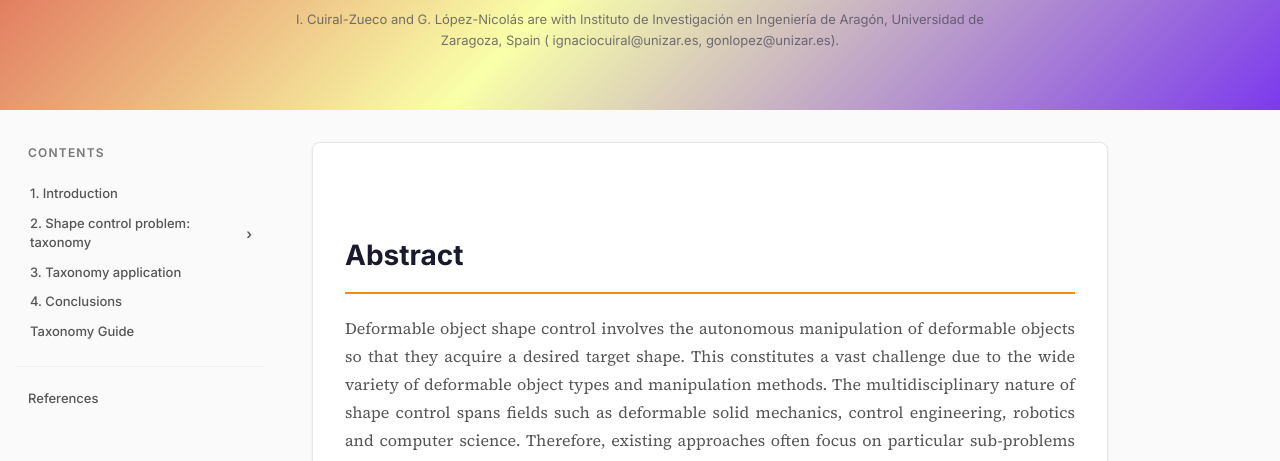
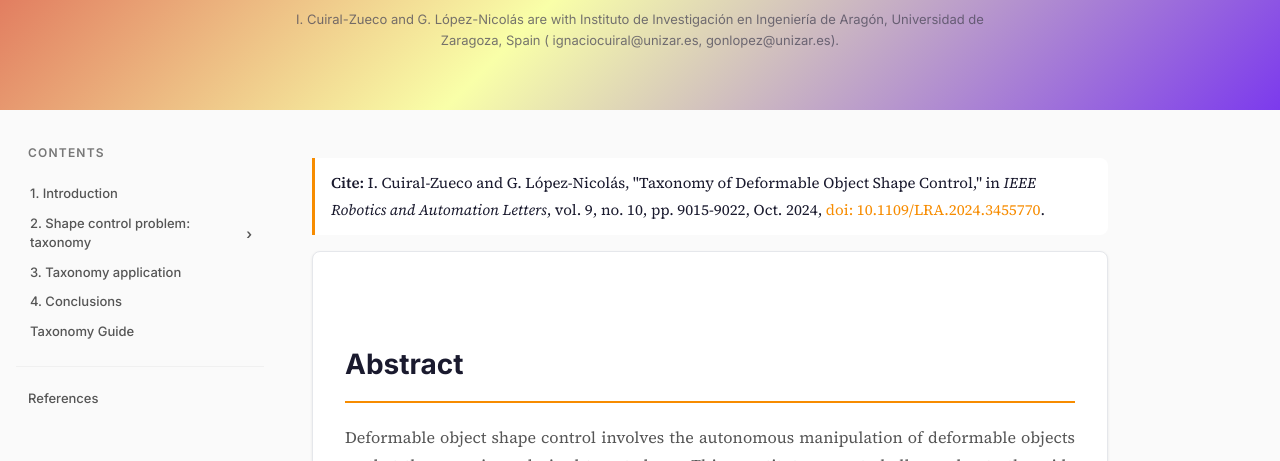
Before and after one commit to nachocz/Taxonomy-of-deformable-object-shape-control, a plain HTML site: page docs/index.html in a window 1280 px wide. Shown: the part 339-800 px from the top of the page. Drawn offline with nearby package versions, Linux system fonts and the light colour scheme.

Commit message:
ADDED CITATION

```diff
--- a/docs/index.html
+++ b/docs/index.html
@@ -98,6 +98,10 @@
     <!-- Main content area -->
     <main class="content">
 
+            <blockquote class="guide-cite">
+                <strong>Cite:</strong> I. Cuiral-Zueco and G. López-Nicolás, "Taxonomy of Deformable Object Shape Control," in <em>IEEE Robotics and Automation Letters</em>, vol. 9, no. 10, pp. 9015-9022, Oct. 2024, <a href="https://doi.org/10.1109/LRA.2024.3455770" target="_blank">doi: 10.1109/LRA.2024.3455770</a>.
+            </blockquote>
+
             <section class="abstract-section" id="abstract">
                 <h2 class="section-heading">Abstract</h2>
                 <div class="abstract-text">Deformable object shape control involves the autonomous manipulation of deformable objects so that they acquire a desired target shape. This constitutes a vast challenge due to the wide variety of deformable object types and manipulation methods. The multidisciplinary nature of shape control spans fields such as deformable solid mechanics, control engineering, robotics and computer science. Therefore, existing approaches often focus on particular sub-problems and propose specific sets of definitions and constraints. This diversity complicates the analysis, characterisation, and comparison of methods, as existing works often differ in scope and terminology. In this paper, we present a practical taxonomy of shape control elements for effective identification and characterisation of shape control methods. Seeking consensus among relevant disciplines, our taxonomy aims to bring clarity to this rather complex problem. We illustrate our taxonomy&#x27;s applicability and use it to classify characteristics of several representative shape control methods.</div>
```
